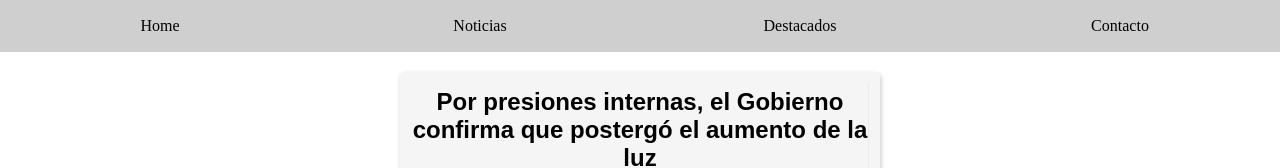
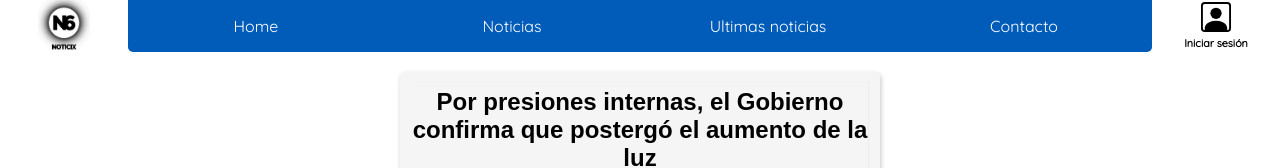
Before and after one commit to urielmilgron/reactproject, a React (Create React App) app: page / in a window 1280 px wide. Shown: the top 168 px of the page. Built offline with nearby package versions, Linux system fonts and the light colour scheme; a web font is replaced by a local one.

Commit message:
logoAndStyleChanged

```diff
--- a/src/components/Navbar/Navbar.css
+++ b/src/components/Navbar/Navbar.css
@@ -1,33 +1,77 @@
+@import url("https://fonts.googleapis.com/css2?family=Quicksand:wght@300;400&display=swap");
 header {
-  background-color: rgb(207, 207, 207);
   display: flex;
   justify-content: center;
   align-items: center;
+  width: 100%;
   height: 52px;
 }
+.headerLogo {
+  width: 10%;
+  display: flex;
+  justify-content: center;
+  align-items: center;
+  height: 100%;
+}
+.logo {
+  height: 100%;
+}
 .navHeader {
+  background-color: #005cb8;
   display: flex;
   font-family: "Times New Roman", Times, serif;
   justify-content: space-around;
   align-items: center;
-  width: 100%;
+  border-bottom-left-radius: 5px;
+  border-bottom-right-radius: 5px;
+  width: 80%;
   height: 100%;
 }
 .divHeader {
-  width: 10%;
-  height: 100%;
+  width: 18%;
+  height: 93%;
 }
 .ancorHeader {
   text-decoration: none;
   display: flex;
   justify-content: center;
   align-items: center;
-  color: black;
+  color: rgb(255, 255, 255);
   width: 100%;
   height: 100%;
-  transition: all .3s;
+  font-family: "Quicksand", sans-serif;
+  transition: all 0.3s;
 }
-.ancorHeader:hover{
-    background-color: rgb(251, 251, 251);
-    letter-spacing: 1px;
+.ancorHeader:hover {
+  background-color: #004b97;
+  color: rgb(202, 255, 249);
+  border-radius: 3px;
+  box-shadow: 1px 1px 1px 1px rgba(0, 0, 0, 0.428);
 }
+.headerUser {
+  width: 10%;
+  height: 100%;
+  display: flex;
+  justify-content: center;
+  align-items: center;
+}
+.headerUser a {
+  text-decoration: none;
+  color: black;
+  display: flex;
+  justify-content: space-around;
+  flex-direction: column;
+  align-items: center;
+  width: 90%;
+  height: 100%;
+  border-bottom-left-radius: 5px;
+  border-bottom-right-radius: 5px;
+  transition: all .2s;
+}
+.headerUser a:hover{
+  background-color: #005cb8;
+  color: rgb(202, 255, 249);
+}
+.headerH6 {
+  font-family: "Quicksand", sans-serif;
+}
--- a/src/components/Navbar/Navbar.js
+++ b/src/components/Navbar/Navbar.js
@@ -1,8 +1,13 @@
 import './Navbar.css'
+import logo from '../../assets/logo.png'
 
 const Navbar = () => {
     return(
         <header>
+            <div className="headerLogo">
+
+            <img className="logo" src={logo}></img>
+            </div>
         <nav className="navHeader">
         <div className="divHeader">
         <a href="#" className="ancorHeader">Home</a>
@@ -11,12 +16,18 @@ const Navbar = () => {
         <a href="#" className="ancorHeader">Noticias</a>
         </div>
         <div className="divHeader">
-        <a href="#" className="ancorHeader">Destacados</a>
+        <a href="#" className="ancorHeader">Ultimas noticias</a>
         </div>
         <div className="divHeader">
         <a href="#" className="ancorHeader">Contacto</a>
         </div>
         </nav>
+        <div className="headerUser">
+            <a href="#"><svg xmlns="http://www.w3.org/2000/svg" width="30" height="30" fill="currentColor" class="bi bi-person-square" viewBox="0 0 16 16">
+  <path d="M11 6a3 3 0 1 1-6 0 3 3 0 0 1 6 0z"/>
+  <path d="M2 0a2 2 0 0 0-2 2v12a2 2 0 0 0 2 2h12a2 2 0 0 0 2-2V2a2 2 0 0 0-2-2H2zm12 1a1 1 0 0 1 1 1v12a1 1 0 0 1-1 1v-1c0-1-1-4-6-4s-6 3-6 4v1a1 1 0 0 1-1-1V2a1 1 0 0 1 1-1h12z"/>
+</svg> <h6 className="headerH6">Iniciar sesión</h6></a>
+        </div>
         </header>
     )
 }
```
Also changed, not shown: src/assets/logo.png (added).
